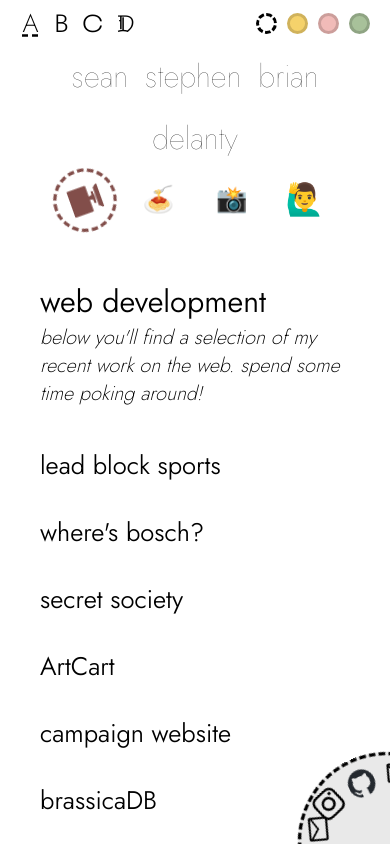
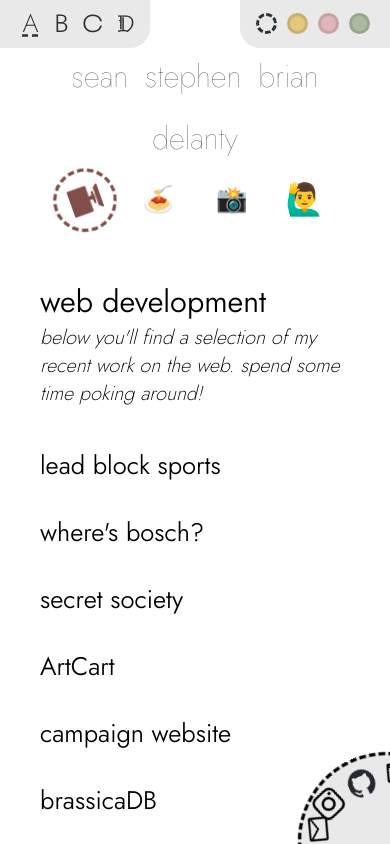
Before and after one commit to seanstephenbrian/portfolio, a React (Create React App) app: page / in a window 390 px wide. Built offline with nearby package versions, Linux system fonts and the light colour scheme.

Commit message:
add backdrop for font/bg pickers on mobile

```diff
--- a/src/components/BgPicker.js
+++ b/src/components/BgPicker.js
@@ -19,6 +19,7 @@ export default function BgPicker(props) {
                     </div>
                 )
             })}
+            <div className='bg-backdrop'></div>
         </div>
     )
 }
--- a/src/components/FontPicker.js
+++ b/src/components/FontPicker.js
@@ -23,6 +23,7 @@ export default function FontPicker(props) {
                     </div>
                 )
             })}
+            <div className='font-backdrop'></div>
         </div>
     )
 }
--- a/src/styles/bgpicker.scss
+++ b/src/styles/bgpicker.scss
@@ -30,15 +30,33 @@
     .selected:hover {
         transform: rotate(500deg);
     }
+
+    .bg-backdrop {
+        display: none;
+    }
 }
 
 @media screen and (max-width: 1000px) {
     .bg-picker {
+        position: fixed;
         margin: 13px 20px;
 
         div {
             height: 15px;
             width: 15px;
         }
+
+        .bg-backdrop {
+            border: none;
+            display: block;
+            opacity: 1;
+            position: absolute;
+            top: -20px;
+            right: -20px;
+            width: 150px;
+            height: 55px;
+            background-color: var(--transparent-gray);
+            border-radius: 0 0 0 20px;
+        }
     }
 }
--- a/src/styles/circle.scss
+++ b/src/styles/circle.scss
@@ -22,7 +22,7 @@
     border-radius: 50%;
     animation: rotate 30s linear 0s infinite forwards;
     transition: scale 0.4s ease-in-out;
-    background-color: rgba(174, 174, 174, 0.274);
+    background-color: var(--transparent-gray);
 
     div {
         transform-origin: center var(--radius);
--- a/src/styles/fontpicker.scss
+++ b/src/styles/fontpicker.scss
@@ -45,10 +45,15 @@
     .selected:hover {
         transform: rotate(-700deg);
     }
+
+    .font-backdrop {
+        display: none;
+    }
 }
 
 @media screen and (max-width: 1000px) {
     .font-picker {
+        position: fixed;
         top: 0;
         left: 0;
         margin: 13px 20px;
@@ -74,5 +79,20 @@
         .selected:hover {
             transform: rotate(0deg);
         }
+
+        .font-backdrop {
+            border: none;
+            border-left: none;
+            border-top: none;
+            display: block;
+            opacity: 1;
+            position: absolute;
+            top: -20px;
+            left: -20px;
+            width: 150px;
+            height: 55px;
+            background-color: var(--transparent-gray);
+            border-radius: 0 0 20px 0;
+        }
     }
 }
--- a/src/styles/main.scss
+++ b/src/styles/main.scss
@@ -62,6 +62,7 @@ time, mark, audio, video {
     --gray: #949494;
     --red: #824E4A;
     --orange: #dca500;
+    --transparent-gray: #aeaeae46;
 }
 
 html,
```
